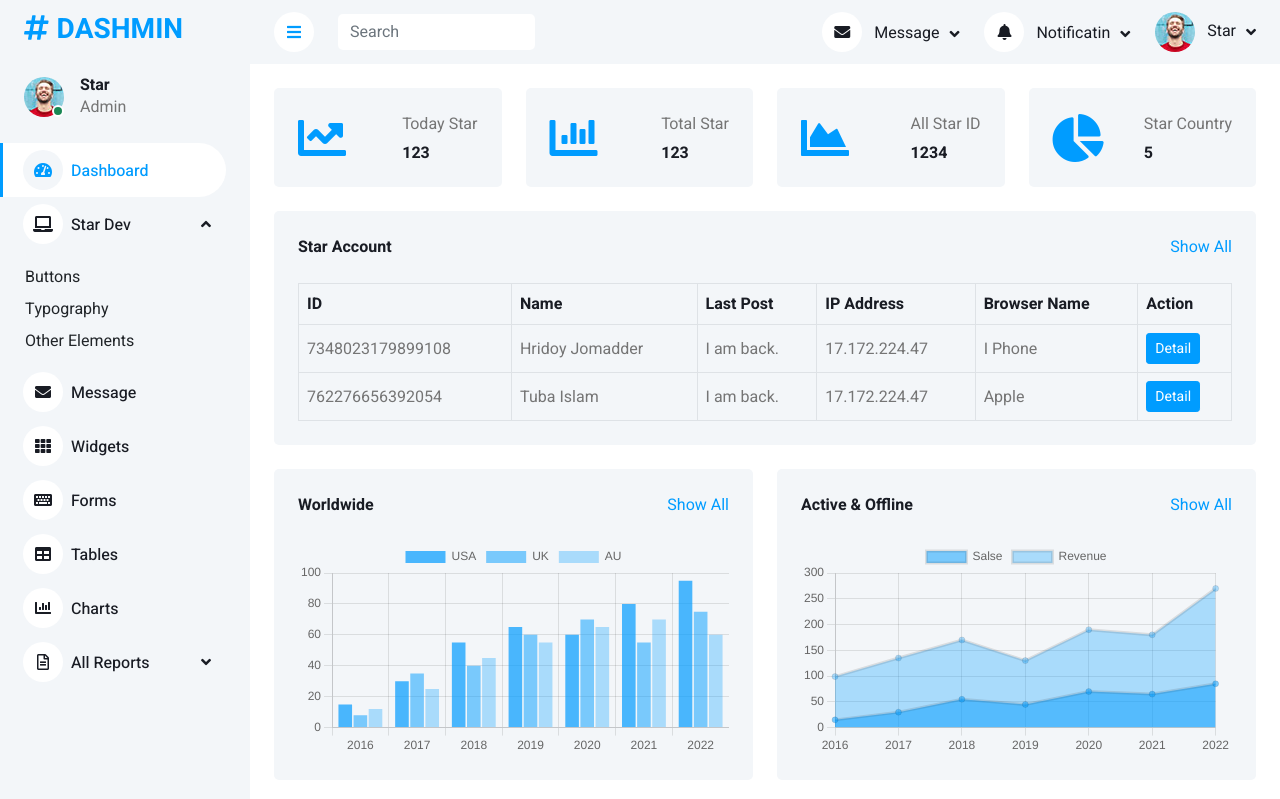
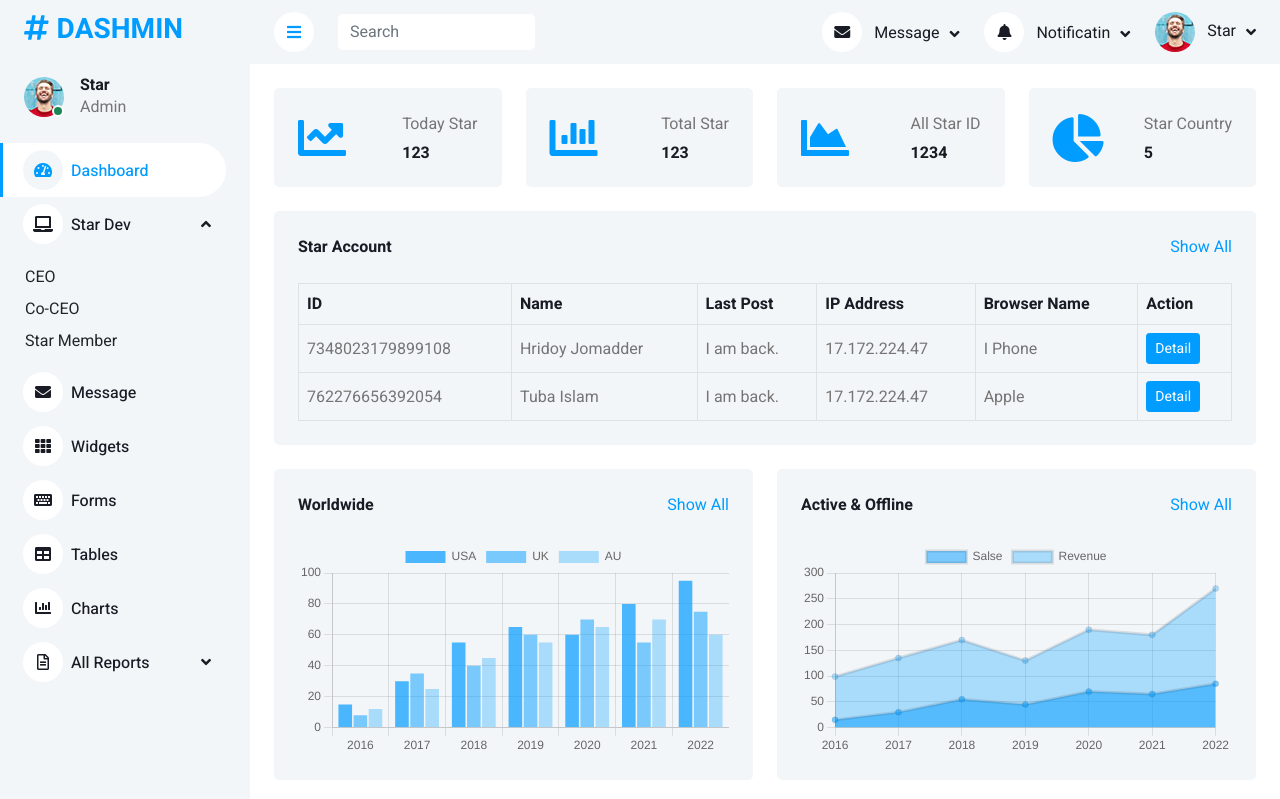
Before and after one commit to Hridoy-Jomadder/Star_Dashboard, a PHP site: page / in a window 1280 px wide, after a click on "Star Dev". Shown: the top 799 px of the page. Run offline with PHP 8.4, Linux system fonts and the light colour scheme; data that the repository does not hold is empty; some libraries are stand-ins or nearby versions.

Commit message:
first commit

```diff
--- a/index.php
+++ b/index.php
@@ -111,9 +111,9 @@
                     <div class="nav-item dropdown">
                         <a href="#" class="nav-link dropdown-toggle" data-bs-toggle="dropdown"><i class="fa fa-laptop me-2"></i>Star Dev</a>
                         <div class="dropdown-menu bg-transparent border-0">
-                            <a href="button.php" class="dropdown-item">Buttons</a>
-                            <a href="typography.php" class="dropdown-item">Typography</a>
-                            <a href="element.php" class="dropdown-item">Other Elements</a>
+                            <a href="button.php" class="dropdown-item">CEO</a>
+                            <a href="typography.php" class="dropdown-item">Co-CEO</a>
+                            <a href="element.php" class="dropdown-item">Star Member</a>
                         </div>
                     </div>
                     <a href="message.php" class="nav-item nav-link"><i class="fa fa-envelope me-2"></i>Message</a>
```
